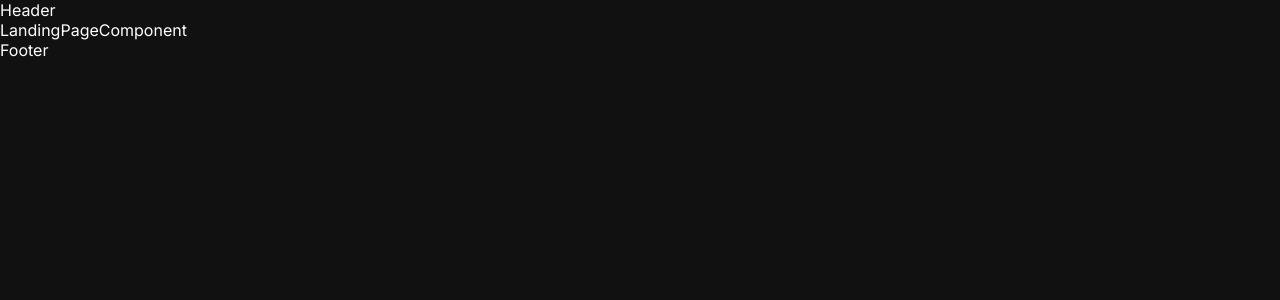
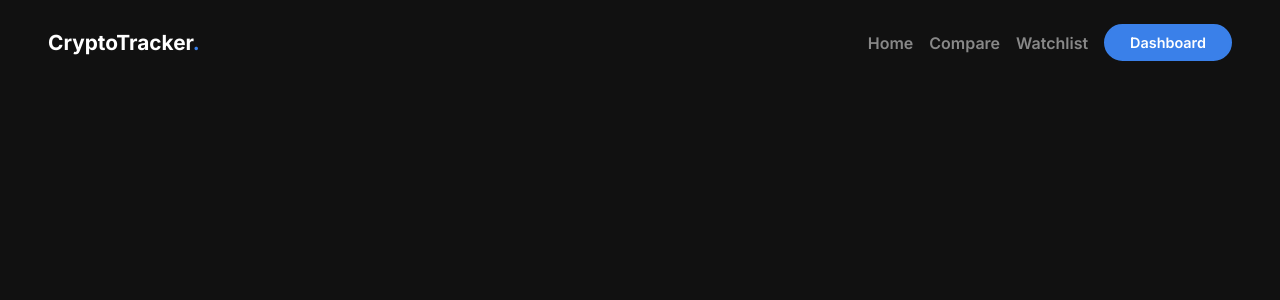
Before and after one commit to Ananya0511/crypto-dashboard, a React (Create React App) app: page /dashboard in a window 1280 px wide. Shown: the top 300 px of the page. Built offline with nearby package versions, Linux system fonts and the light colour scheme; the HTML template or start-up script is replaced by a standard one.

Commit message:
mui drawer+header

```diff
--- a/package.json
+++ b/package.json
@@ -3,6 +3,10 @@
   "version": "0.1.0",
   "private": true,
   "dependencies": {
+    "@emotion/react": "^11.10.5",
+    "@emotion/styled": "^11.10.5",
+    "@mui/icons-material": "^5.11.0",
+    "@mui/material": "^5.11.0",
     "@testing-library/jest-dom": "^5.16.5",
     "@testing-library/react": "^13.4.0",
     "@testing-library/user-event": "^13.5.0",
--- a/src/App.css
+++ b/src/App.css
@@ -1,38 +1,3 @@
-/* .App {
-  text-align: center;
+.App{
+  min-height: 200vh;
 }
-
-.App-logo {
-  height: 40vmin;
-  pointer-events: none;
-}
-
-@media (prefers-reduced-motion: no-preference) {
-  .App-logo {
-    animation: App-logo-spin infinite 20s linear;
-  }
-}
-
-.App-header {
-  background-color: #282c34;
-  min-height: 100vh;
-  display: flex;
-  flex-direction: column;
-  align-items: center;
-  justify-content: center;
-  font-size: calc(10px + 2vmin);
-  color: white;
-}
-
-.App-link {
-  color: #61dafb;
-}
-
-@keyframes App-logo-spin {
-  from {
-    transform: rotate(0deg);
-  }
-  to {
-    transform: rotate(360deg);
-  }
-} */
--- a/src/App.js
+++ b/src/App.js
@@ -7,8 +7,8 @@ function App() {
   return (
     <div className="App">
       <Header/>
-      <LandingPageComponent/>
-      <Footer/>
+      {/* <LandingPageComponent/>
+      <Footer/> */}
     </div>
   );
 }
--- /dev/null
+++ b/src/components/Common/Button/button.js
@@ -0,0 +1,11 @@
+import React from 'react'
+import "./style.css"
+function Button({ text, onClick, outlined }) {
+  return (
+    <div className={outlined ? "btn-outlined" : "btn-div"} onClick={() => onClick()}>
+        {text}
+    </div>
+  )
+}
+
+export default Button;
--- /dev/null
+++ b/src/components/Common/Button/style.css
@@ -0,0 +1,31 @@
+.btn-div{
+    padding: 0.5rem 1.5rem;
+    font-size: 0.9rem;
+    background-color: var(--blue);
+    border: 2px solid var(--blue);
+    border-radius: 3rem;
+    cursor: pointer;
+    font-weight: 600;
+}
+
+.btn-div:hover{
+    box-shadow: 4px 4px 10px rgba(5, 128, 233, 0.5);
+    transition: all 0.3s;
+}
+
+.btn-outlined{
+    padding: 0.5rem 1.5rem;
+    font-size: 0.9rem;
+    border: 2px solid var(--blue);
+    border-radius: 3rem;
+    cursor: pointer;
+    font-weight: 600;
+    background-color: var(--black);
+    color: var(--white);
+}
+
+.btn-outlined:hover{
+    background-color: var(--blue);
+    /* box-shadow: 4px 4px 10px rgba(5, 128, 233, 0.5); */
+    transition: all 0.3s;
+}
--- /dev/null
+++ b/src/components/Common/Header/Drawer.js
@@ -0,0 +1,35 @@
+import React, {useState} from 'react';
+import Drawer from '@mui/material/Drawer';
+import MenuRoundedIcon from '@mui/icons-material/MenuRounded';
+import Button from '../Button/button';
+
+
+export default function MobileDrawer() {
+const [flag, setFlag]=useState(false);
+  return (
+    <div className='drawer-wrapper'>
+        <React.Fragment>
+          <MenuRoundedIcon className='link' onClick={() => setFlag(true)} />
+          <Drawer anchor={"right"} open={flag} onClose={()=>setFlag(false)}>
+            <div className='mobile-drawer'>
+            <a href='/'>
+                <p className='link'>Home</p>
+            </a>
+            <a href='/'>
+                <p className='link'>Compare</p>
+            </a>
+            <a href='/'>
+                <p className='link'>Watchlist</p>
+            </a>
+            <a href='/'>
+                <p className='link'>Dashboard</p>
+            </a>
+            {/* <Button text="Dashboard" onClick={() => {
+                console.log("btn-clicked!!!");
+            }}/> */}
+            </div>
+          </Drawer>
+        </React.Fragment>
+    </div>
+  );
+}
--- a/src/components/Common/Header/header.js
+++ b/src/components/Common/Header/header.js
@@ -1,9 +1,30 @@
 import React from 'react'
+import Button from '../Button/button';
+import MobileDrawer from './Drawer';
 import "./style.css";
 
 function Header() {
   return (
-    <div>Header</div>
+    <div className='header'>
+      <h1>
+        CryptoTracker<span style={{ color:"var(--blue)" }}>.</span>
+      </h1>
+      <div className='links-flex'>
+        <a href='/'>
+          <p className='link'>Home</p>
+        </a>
+        <a href='/'>
+          <p className='link'>Compare</p>
+        </a>
+        <a href='/'>
+          <p className='link'>Watchlist</p>
+        </a>
+        <Button text="Dashboard" onClick={() => {
+          console.log("btn-clicked!!!");
+        }}/>
+      </div>
+      <MobileDrawer />
+    </div>
   )
 }
 
--- a/src/components/Common/Header/style.css
+++ b/src/components/Common/Header/style.css
@@ -0,0 +1,60 @@
+.header{
+    position: sticky;
+    top: 0;
+    background-color: var(--black);
+    padding: 1.5rem 3rem;
+    display: flex;
+    justify-content: space-between;
+    align-items: center;
+    z-index: 100;
+}
+
+.header h1{
+    margin: 0;
+    font-size: 1.3rem;
+}
+
+.links-flex{
+    display: flex;
+    justify-content: flex-end;
+    align-items: center;
+    gap: 1rem;
+}
+
+.link{
+    color: var(--grey);
+    font-weight: 600;
+    margin: 0px;
+}
+
+.link:hover{
+    color: var(--white);
+    transition: all 0.3s;
+    cursor: pointer;
+}
+
+.drawer-wrapper{
+    display: none;
+}
+
+@media only screen and (max-width: 800px){
+
+    .header{
+        padding: 1.5rem;
+    }
+    .links-flex {
+        display: none;
+    }
+    .drawer-wrapper{
+        display: block;
+    }
+    .mobile-drawer{
+        width: 40vw;
+        height: 100vh;
+        background-color: var(--black);
+        padding: 1.5rem;
+        display: flex;
+        flex-direction: column;
+        gap: 1rem;
+    }
+}
```
Also changed, not shown: 1 other file (tests, documents, lock files or other folders).
